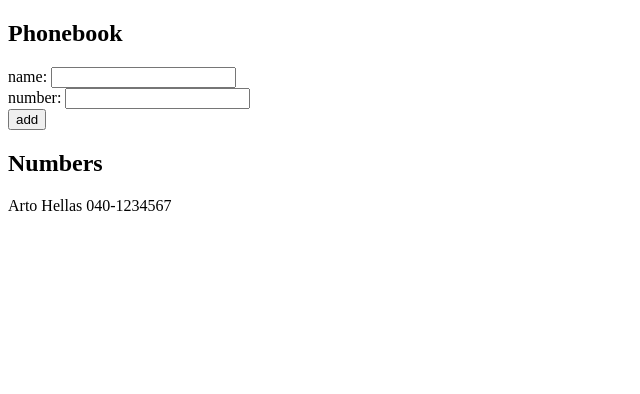
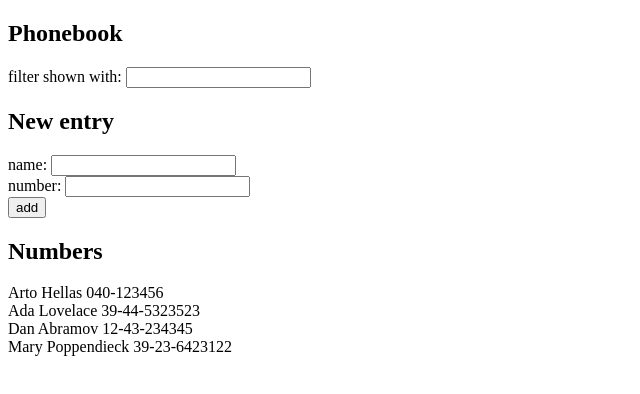
Before and after one commit to ianbl8/fullstackopen, a React (Vite) app in the folder part2/phonebook/: page / in a window 1280 px wide. Shown: the top 394 px of the page, without its empty margins (0-640 px from the left). Built offline with nearby package versions, Linux system fonts and the light colour scheme.

Commit message:
Exercise 2.9

```diff
--- a/part2/phonebook/src/App.jsx
+++ b/part2/phonebook/src/App.jsx
@@ -2,8 +2,12 @@
 
 const App = () => {
   const [persons, setPersons] = useState([
-    { name: 'Arto Hellas', number: '040-1234567' }
+    { name: 'Arto Hellas', number: '040-123456', id: 1 },
+    { name: 'Ada Lovelace', number: '39-44-5323523', id: 2 },
+    { name: 'Dan Abramov', number: '12-43-234345', id: 3 },
+    { name: 'Mary Poppendieck', number: '39-23-6423122', id: 4 }
   ])
+  const [filter, setFilter] = useState('')
   const [newName, setNewName] = useState('')
   const [newNumber, setNewNumber] = useState('')
 
@@ -25,6 +29,12 @@
     setNewNumber('')
   }
 
+  const personsToShow = persons.filter((person) => person.name.toLowerCase().includes(filter.toLowerCase()))
+
+  const handleFilterChange = (event) => {
+    setFilter(event.target.value)
+  }
+
   const handleNameChange = (event) => {
     setNewName(event.target.value)
   }
@@ -36,6 +46,10 @@
   return (
     <div>
       <h2>Phonebook</h2>
+      <div>
+        filter shown with: <input value={filter} onChange={handleFilterChange} />
+      </div>
+      <h2>New entry</h2>
       <form onSubmit={addPerson}>
       <div>
           name: <input value={newName} onChange={handleNameChange} />
@@ -49,7 +63,7 @@
       </form>
       <h2>Numbers</h2>
       <div>
-        {persons.map(person => <div key={person.name}>{person.name} {person.number}</div>)}
+        {personsToShow.map(person => <div key={person.name}>{person.name} {person.number}</div>)}
       </div>
     </div>
   )
```
